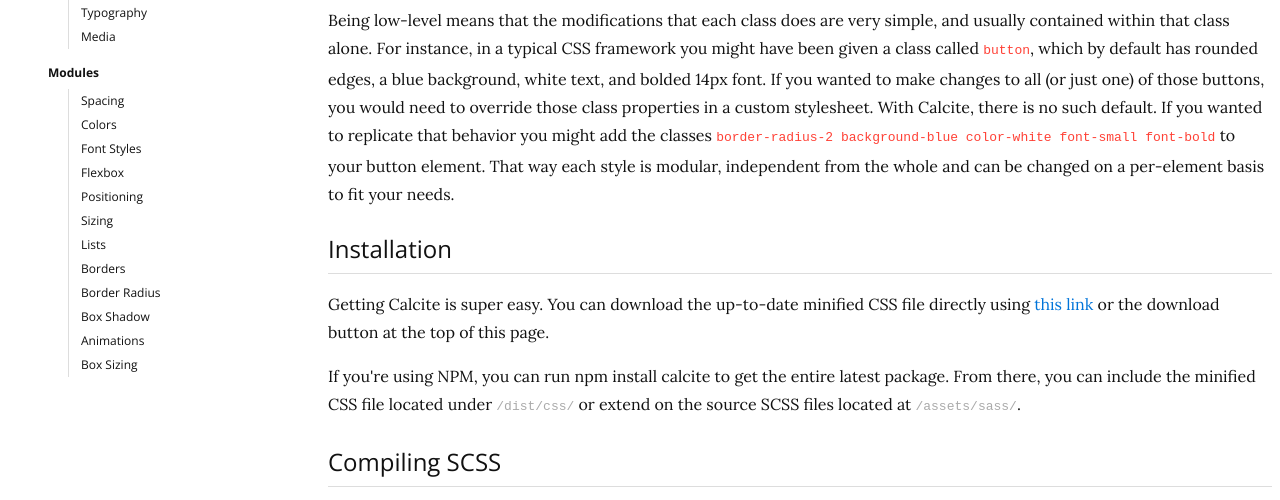
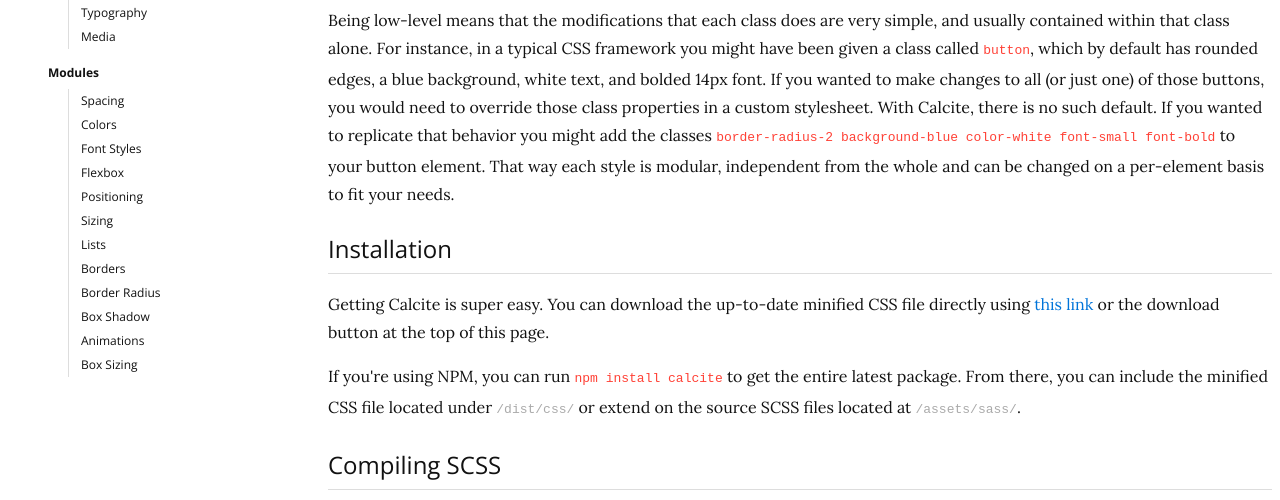
Before and after one commit to aschmelyun/calcite, a website: page index.html in a window 1280 px wide. Shown: the part 255-755 px from the top of the page. Drawn offline with nearby package versions, Linux system fonts and the light colour scheme.

Commit message:
Style npm run calcite

```diff
--- a/index.html
+++ b/index.html
@@ -111,7 +111,7 @@
                         <p class="line-height-4 font-lora">Getting Calcite is super easy. You can download the up-to-date minified CSS file
                             directly using <a href="https://github.com/aschmelyun/calcite/raw/master/dist/css/calcite.css">this link</a>
                             or the download button at the top of this page.</p>
-                        <p class="line-height-4 font-lora">If you're using NPM, you can run npm install calcite to
+                        <p class="line-height-4 font-lora">If you're using NPM, you can run <span class="font-monospace color-red">npm install calcite</span> to
                             get the entire latest package. From there, you can include the minified CSS file located
                             under <span class="font-monospace color-grey">/dist/css/</span> or extend on the source SCSS files located at <span class="font-monospace color-grey">/assets/sass/</span>.
                         </p>
```
